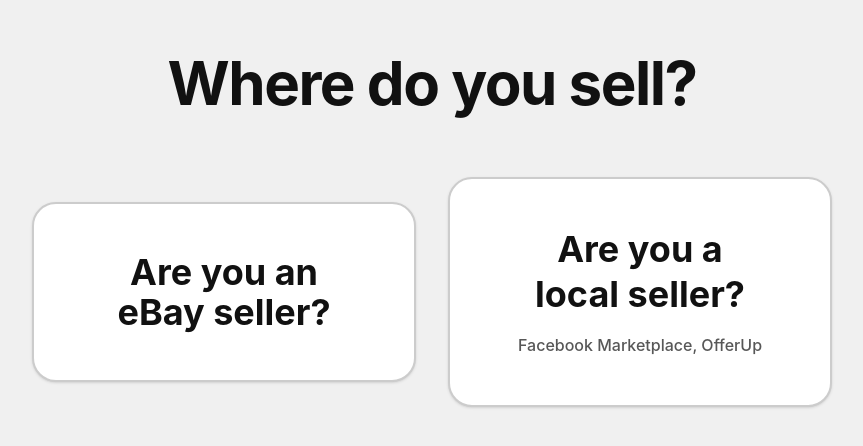
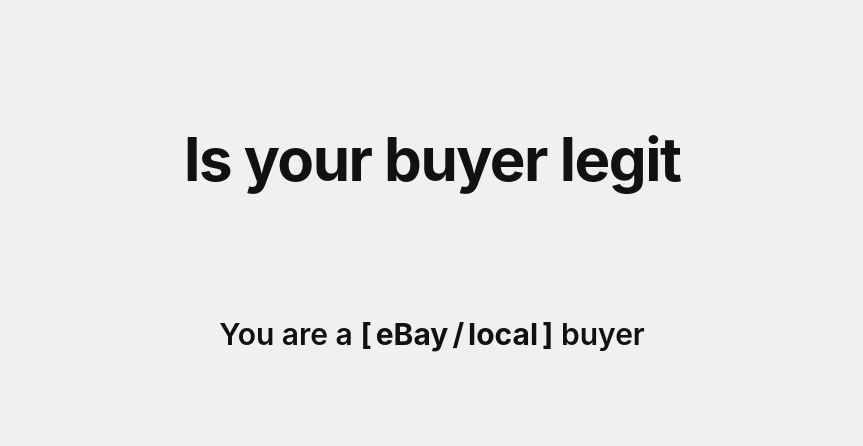
Before and after one commit to yyss8/IsBuyerLegit, a React (Vite) app: page / in a window 1280 px wide. Shown: the part 170-616 px from the top of the page, without its empty margins (208-1071 px from the left). Built offline with nearby package versions, Linux system fonts and the light colour scheme.

Commit message:
feat: add animated heading and inline ebay/local buyer prompt

```diff
--- a/note/AI.md
+++ b/note/AI.md
@@ -58,3 +58,23 @@
   - Replaced inverted backgrounds with subtle elevated `.shadow-sm` and ring borders on hover to maintain elegant interactivity in light mode.
 
 **Status**: Applied and verified via manual Vite inspection.
+
+---
+
+## Task: Intro Animation + Inline Buyer Prompt (March 1, 2026)
+
+**Objective**:
+Add a centered hero heading animation on page load, then transition to a smaller routed question beneath it.
+
+**Implementation Details**:
+- **Motion Sequence**:
+  - Introduced a timed state transition using `useEffect` + `setTimeout(1000)`.
+  - Heading `"Is your buyer legit"` fades in while centered, then moves upward and scales down.
+- **Follow-up Prompt**:
+  - Added fade-in text: `"You are a [ebay/local] buyer"` below the moved heading.
+  - Implemented clickable inline options (`ebay` / `local`) tied to `selectedPlatform`.
+- **Interaction Behavior**:
+  - Selection is highlighted with gold accent (`#D4AF37`) and underline treatment.
+  - Existing console logging is retained and updated to reflect inline option choice.
+
+**Status**: Completed and integrated in the `PlatformRouting` flow.
--- a/src/PlatformRouting.jsx
+++ b/src/PlatformRouting.jsx
@@ -1,55 +1,63 @@
-import React, { useState } from 'react';
+import React, { useEffect, useState } from 'react';
 
 const PlatformRouting = () => {
   const [selectedPlatform, setSelectedPlatform] = useState(null);
+  const [hasAnimated, setHasAnimated] = useState(false);
+
+  useEffect(() => {
+    const timer = setTimeout(() => {
+      setHasAnimated(true);
+    }, 1000);
+
+    return () => clearTimeout(timer);
+  }, []);
 
   const handleSelect = (platform) => {
     setSelectedPlatform(platform);
-    console.log(`Are you an eBay/local seller? | User selected: ${platform}`);
+    console.log(`You are a ${platform} buyer | User selected: ${platform}`);
   };
 
   return (
-    <div className="min-h-screen bg-[#F0F0F0] text-[#111111] flex flex-col items-center justify-center p-6 font-sans">
-      <div className="max-w-4xl w-full text-center space-y-16">
-        {/* Headline */}
-        <h1 className="text-5xl md:text-6xl font-bold tracking-tight">
-          Where do you sell?
-        </h1>
+    <div className="min-h-screen bg-[#F0F0F0] text-[#111111] p-6 font-sans">
+      <div className="mx-auto max-w-5xl min-h-screen flex items-center justify-center">
+        <div className="w-full text-center relative h-[60vh] flex items-center justify-center">
+          <div
+            className={`absolute left-1/2 -translate-x-1/2 transition-all duration-1000 ease-out ${
+              hasAnimated
+                ? 'top-[24%] text-5xl md:text-6xl opacity-100'
+                : 'top-1/2 -translate-y-1/2 text-6xl md:text-7xl opacity-0'
+            } font-bold tracking-tight`}
+          >
+            Is your buyer legit
+          </div>
 
-        {/* Cards Row */}
-        <div className="flex flex-col md:flex-row items-center justify-center gap-8 w-full mt-12">
-
-          {/* Card A: eBay */}
+          <div
+            className={`transition-opacity duration-700 ${
+              hasAnimated ? 'opacity-100 delay-300' : 'opacity-0'
+            } mt-36 md:mt-40 text-2xl md:text-3xl font-semibold`}
+          >
+            <span>You are a </span>
+            <span className="font-bold">[</span>
             <button
               onClick={() => handleSelect('eBay')}
-            className={`flex-1 w-full max-w-sm p-12 rounded-3xl border-2 transition-all duration-300 transform hover:scale-105 hover:border-[#D4AF37] hover:text-[#D4AF37] group focus:outline-none focus:ring-4 focus:ring-[#D4AF37]/50 shadow-sm hover:shadow-md ${
-              selectedPlatform === 'eBay'
-                ? 'border-[#D4AF37] text-[#D4AF37] bg-white ring-1 ring-[#D4AF37]'
-                : 'border-[#CCCCCC] text-[#111111] bg-white'
+              className={`mx-1 font-bold transition-all duration-300 hover:text-[#D4AF37] ${
+                selectedPlatform === 'eBay' ? 'text-[#D4AF37] underline underline-offset-4' : 'text-[#111111]'
               }`}
             >
-            <div className="flex flex-col items-center justify-center h-full">
-              <span className="text-3xl md:text-4xl font-bold">Are you an<br/>eBay seller?</span>
-            </div>
+              eBay
             </button>
-
-          {/* Card B: Local */}
+            <span className="font-bold">/</span>
             <button
-            onClick={() => handleSelect('Local')}
-            className={`flex-1 w-full max-w-sm p-12 rounded-3xl border-2 transition-all duration-300 transform hover:scale-105 hover:border-[#D4AF37] hover:text-[#D4AF37] group focus:outline-none focus:ring-4 focus:ring-[#D4AF37]/50 shadow-sm hover:shadow-md ${
-              selectedPlatform === 'Local'
-                ? 'border-[#D4AF37] text-[#D4AF37] bg-white ring-1 ring-[#D4AF37]'
-                : 'border-[#CCCCCC] text-[#111111] bg-white'
+              onClick={() => handleSelect('local')}
+              className={`mx-1 font-bold transition-all duration-300 hover:text-[#D4AF37] ${
+                selectedPlatform === 'local' ? 'text-[#D4AF37] underline underline-offset-4' : 'text-[#111111]'
               }`}
             >
-            <div className="flex flex-col items-center justify-center h-full space-y-4">
-              <span className="text-3xl md:text-4xl font-bold leading-tight">Are you a<br/>local seller?</span>
-              <span className="text-sm md:text-base opacity-70 group-hover:opacity-100 transition-opacity font-medium group-hover:text-[#D4AF37]">
-                Facebook Marketplace, OfferUp
-              </span>
+              local
+            </button>
+            <span className="font-bold">]</span>
+            <span> buyer</span>
           </div>
-          </button>
-
         </div>
       </div>
     </div>
```
Lines whose indentation alone changed are shown as unchanged.
